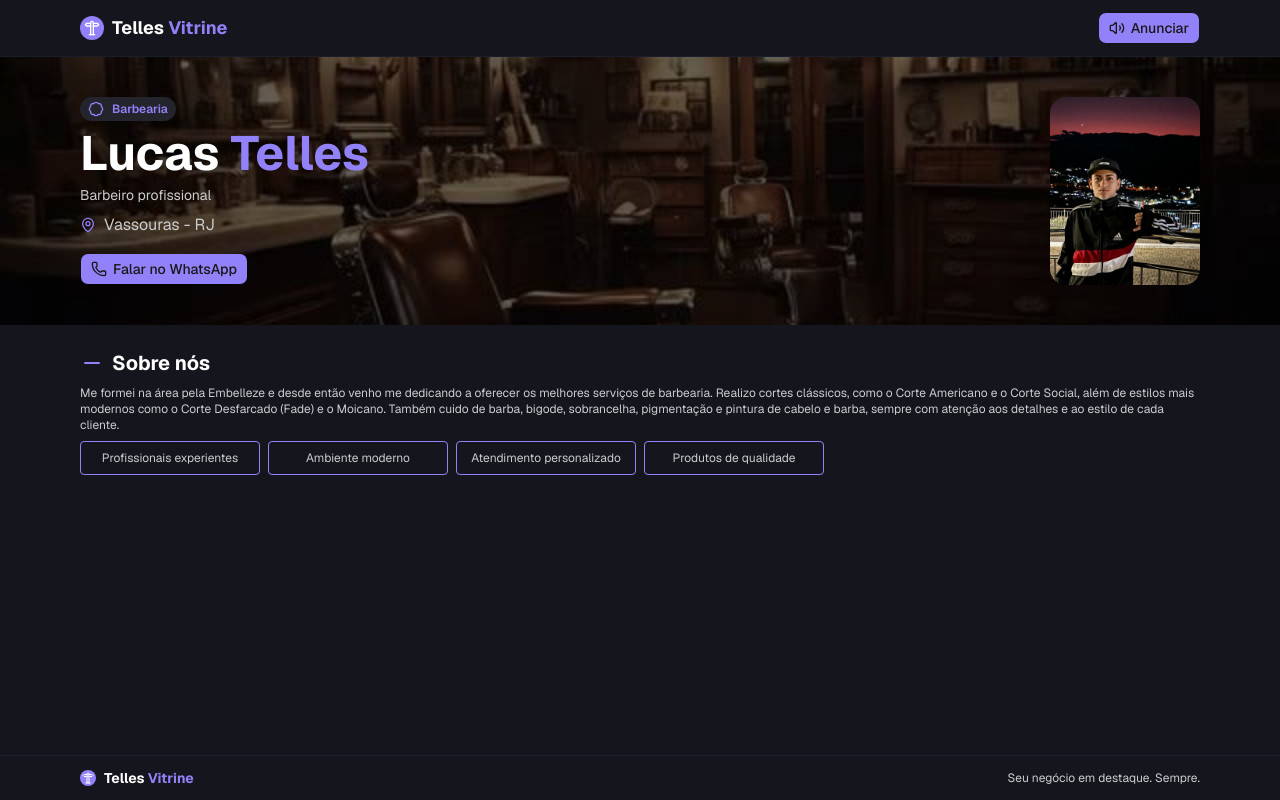
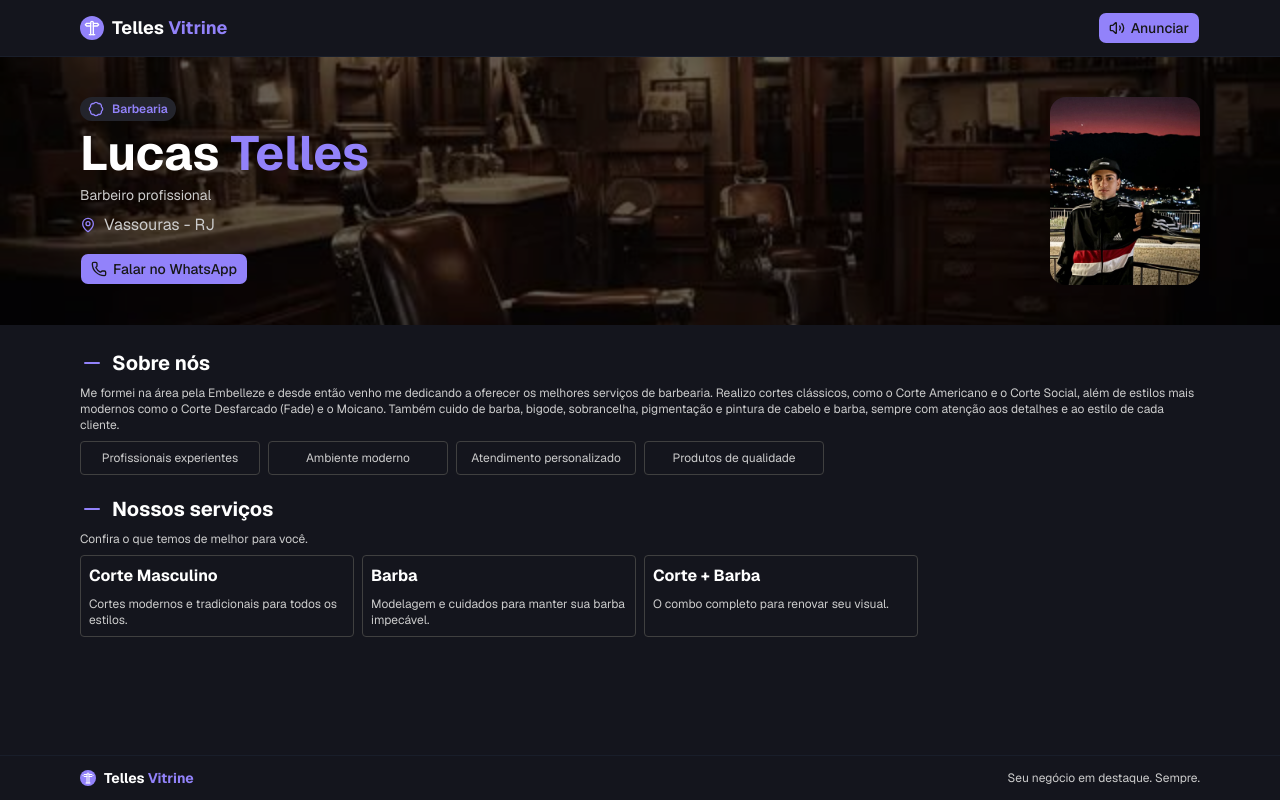
Before and after one commit to kelvyntelles/telles-vitrine, a Next.js app: page /anuncio/lucas-telles-barbeiro/ in a window 1280 px wide. Built offline with nearby package versions, Linux system fonts and the light colour scheme.

Commit message:
Add secao de nossos servicos

```diff
--- a/src/app/anuncio/[slug]/page.tsx
+++ b/src/app/anuncio/[slug]/page.tsx
@@ -46,7 +46,7 @@ export default async function AnuncioPage({ params }: {params: Promise<{ slug: s
             />
 
             <div className="meu-container flex-1">
-                <div className="pb-3">
+                <div className="pb-5">
                     <SectionHeader
                         titulo="Sobre nós"
                         subtitulo={anuncio.sobre}
@@ -54,15 +54,30 @@ export default async function AnuncioPage({ params }: {params: Promise<{ slug: s
                     { anuncio.diferenciais.length >= 1 ?
                     <div className="mt-2 grid grid-cols-2 md:grid-cols-6 gap-2">
                         {anuncio.diferenciais.map((diferencial, index) => (
-                                <div key={index} className="p-2 border border-brand rounded text-center text-secondary text-xs">
+                            <div key={index} className="p-2 border border-neutral-700 rounded text-center text-secondary text-xs">
                                 {diferencial}
                             </div>
                         ))}
                     </div>
-                    :
-                        ""
-                    }
+                    : "" }
                 </div>
+
+                { anuncio.servicos ?
+                <div className="pb-5">
+                    <SectionHeader
+                        titulo="Nossos serviços"
+                        subtitulo="Confira o que temos de melhor para você."
+                    />
+                    <div className="mt-2 grid grid-cols-2 md:grid-cols-4 gap-2">
+                        {anuncio.servicos.map((servico, index) => (
+                            <div className="flex flex-col gap-2 p-2 border rounded border-neutral-700" key={index}>
+                                <h3 className="font-bold">{servico.nome}</h3>
+                                <p className="text-xs text-secondary">{servico.descricao}</p>
+                            </div>
+                        ))}
+                    </div>
+                </div>
+                : "" }
             </div>
 
             <Footer />
--- a/src/components/hero-anuncio-section/hero-anuncio-section.tsx
+++ b/src/components/hero-anuncio-section/hero-anuncio-section.tsx
@@ -39,7 +39,7 @@ export const HeroAnuncioSection = ({ capa, logo, nome, categoria, descricao, loc
                     <Localizacao localizacao={localizacao} />
 
                     <Link href={`https://wa.me/55${whatsapp}`} target="_blank">
-                        <Button variant="brand" className="mt-2 cursor-pointer">
+                        <Button variant="brand" className="mt-2 cursor-pointer w-full md:w-auto">
                             <Phone />
                             Falar no WhatsApp
                         </Button>
```
Lines whose indentation alone changed are shown as unchanged.
